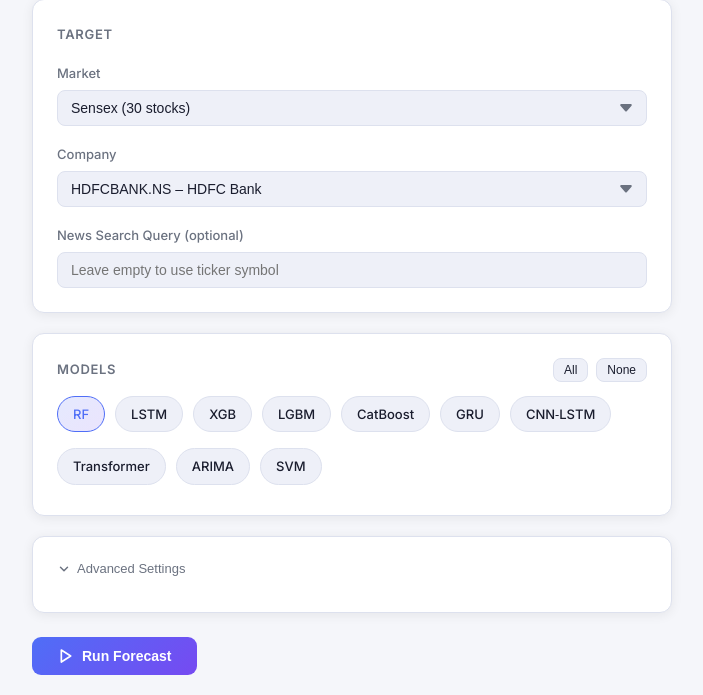
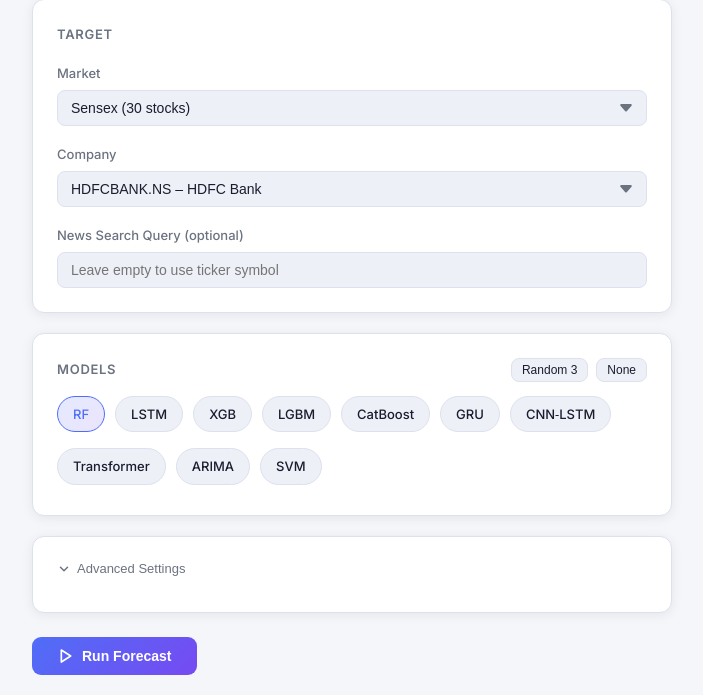
Before and after one commit to sm-911/financial-platform-demo, a Flask app: page / in a window 1280 px wide. Shown: the part 189-884 px from the top of the page, without its empty margins (288-991 px from the left). Run offline with Flask 3, Linux system fonts and the light colour scheme; parts of the project's set-up code (start-up, migrations or seed data) failed here and were passed over.

Commit message:
Update UI: Random 3 model selection

```diff
--- a/app/routes.py
+++ b/app/routes.py
@@ -81,7 +81,8 @@ def run():
         selected_models = ['rf']
     # Enforce maximum of 3 models
     if len(selected_models) > 3:
-        selected_models = selected_models[:3]
+        import random
+        selected_models = random.sample(selected_models, 3)
     # Check disk cache first
     cached = get_cached_result(ticker, selected_models, {
         "lookback": lookback,
--- a/app/static/main.js
+++ b/app/static/main.js
@@ -82,7 +82,16 @@
     const selectNone = document.getElementById('select-none-models');
     if (selectAll) {
       selectAll.addEventListener('click', function () {
-        document.querySelectorAll('.model-chip input[type="checkbox"]').forEach(cb => cb.checked = true);
+        const checkboxes = Array.from(document.querySelectorAll('.model-chip input[type="checkbox"]'));
+        // Uncheck all first
+        checkboxes.forEach(cb => cb.checked = false);
+        // Pick up to 3 random models
+        const count = Math.min(3, checkboxes.length);
+        for (let i = 0; i < count; i++) {
+          const idx = Math.floor(Math.random() * checkboxes.length);
+          const cb = checkboxes.splice(idx, 1)[0]; // remove chosen
+          if (cb) cb.checked = true;
+        }
       });
     }
     if (selectNone) {
--- a/app/templates/index.html
+++ b/app/templates/index.html
@@ -43,7 +43,7 @@
       <div style="display:flex; align-items:center; justify-content:space-between; margin-bottom:14px;">
         <p class="card-title" style="margin-bottom:0;">Models</p>
         <div style="display:flex; gap:8px;">
-          <button type="button" id="select-all-models"  class="btn-outline" style="padding:4px 10px; font-size:12px;">All</button>
+          <button type="button" id="select-all-models"  class="btn-outline" style="padding:4px 10px; font-size:12px;">Random 3</button>
           <button type="button" id="select-none-models" class="btn-outline" style="padding:4px 10px; font-size:12px;">None</button>
         </div>
       </div>
```
Also changed, not shown: 1 other file.
